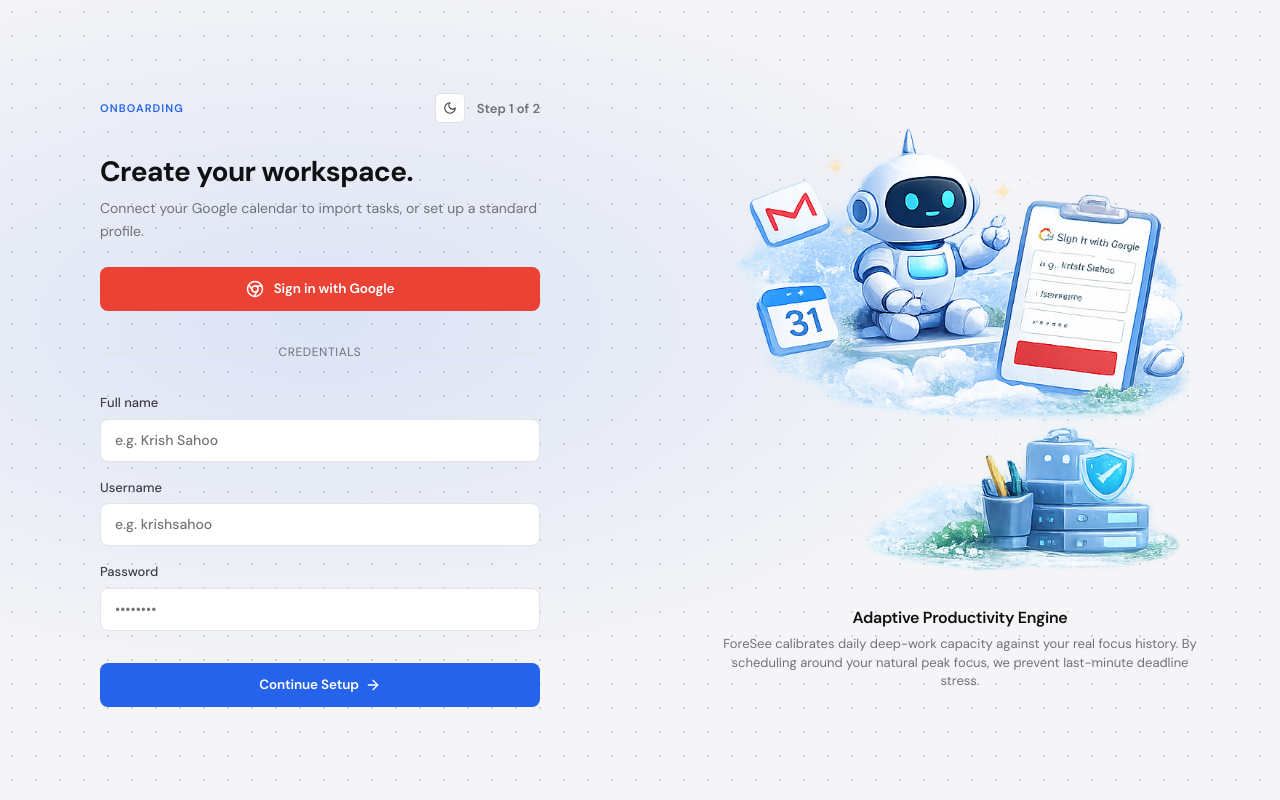
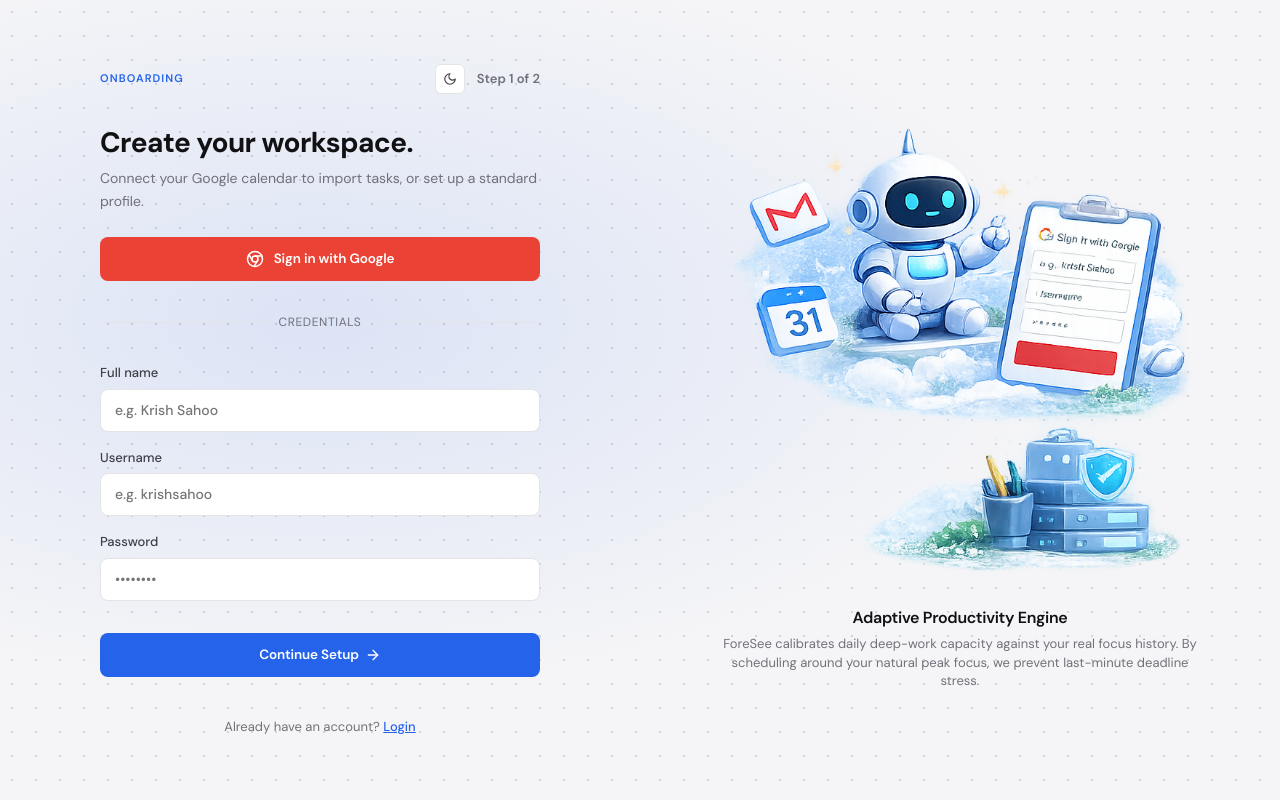
Before and after one commit to krishnasahoo11156/foresee, a Next.js app in the folder frontend/: page /onboarding in a window 1280 px wide. Built offline with nearby package versions, Linux system fonts and the light colour scheme; no server answers.

Commit message:
feat: create onboarding page and generate typescript build info

```diff
--- a/frontend/app/onboarding/page.tsx
+++ b/frontend/app/onboarding/page.tsx
@@ -197,6 +197,13 @@ export default function OnboardingPage() {
               >
                 Continue Setup <ArrowRight size={16} />
               </button>
+
+              <div style={{ textAlign: "center", marginTop: "16px", fontSize: "13px" }}>
+                <span className="muted">Already have an account? </span>
+                <Link href="/login" style={{ textDecoration: "underline", color: "var(--accent)", fontWeight: 500 }}>
+                  Login
+                </Link>
+              </div>
             </form>
           ) : (
             <form onSubmit={handleStep2Submit} className="stack" style={{ gap: "24px" }}>
```
Also changed, not shown: 1 other file (tests, documents, lock files or other folders).
